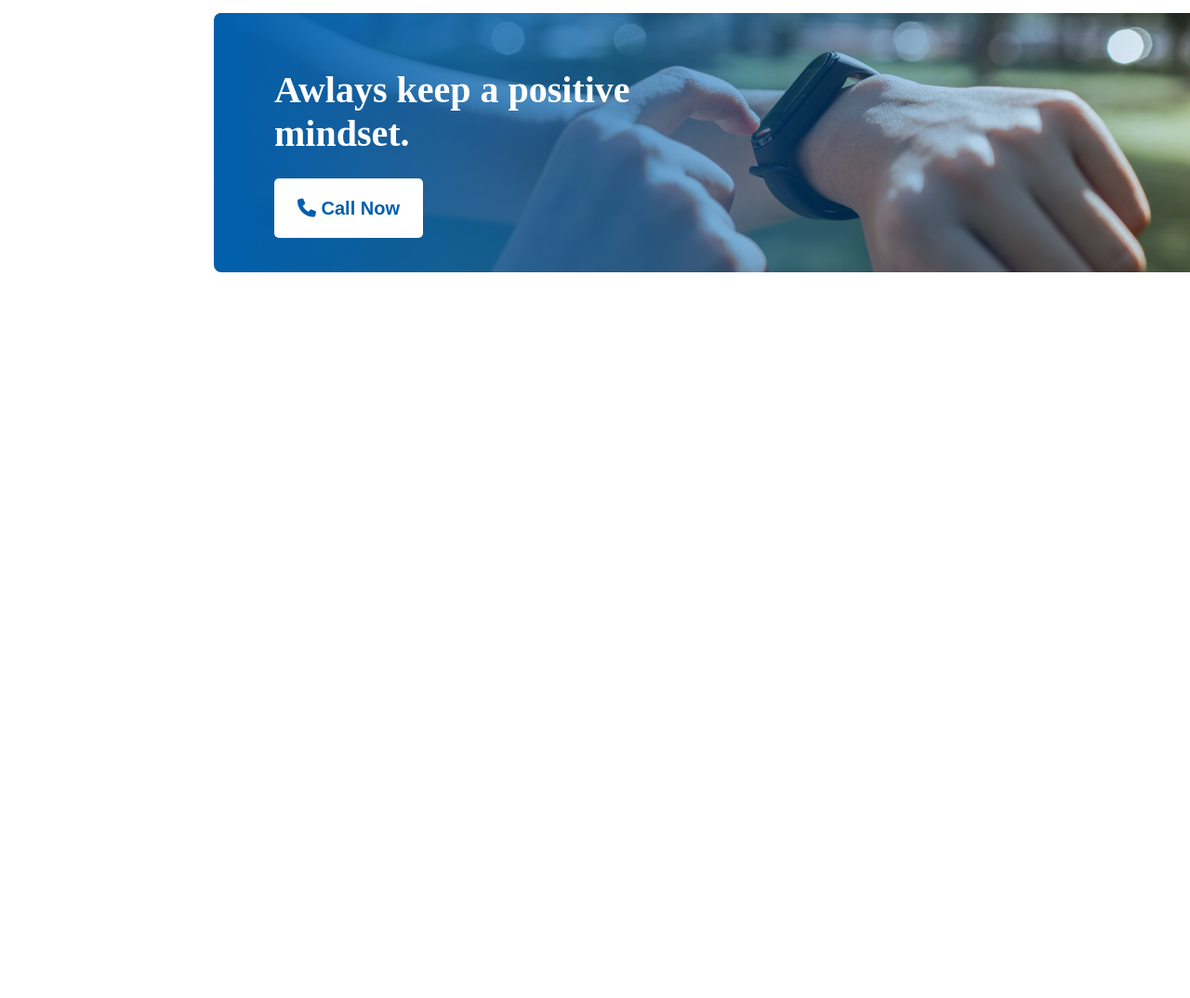
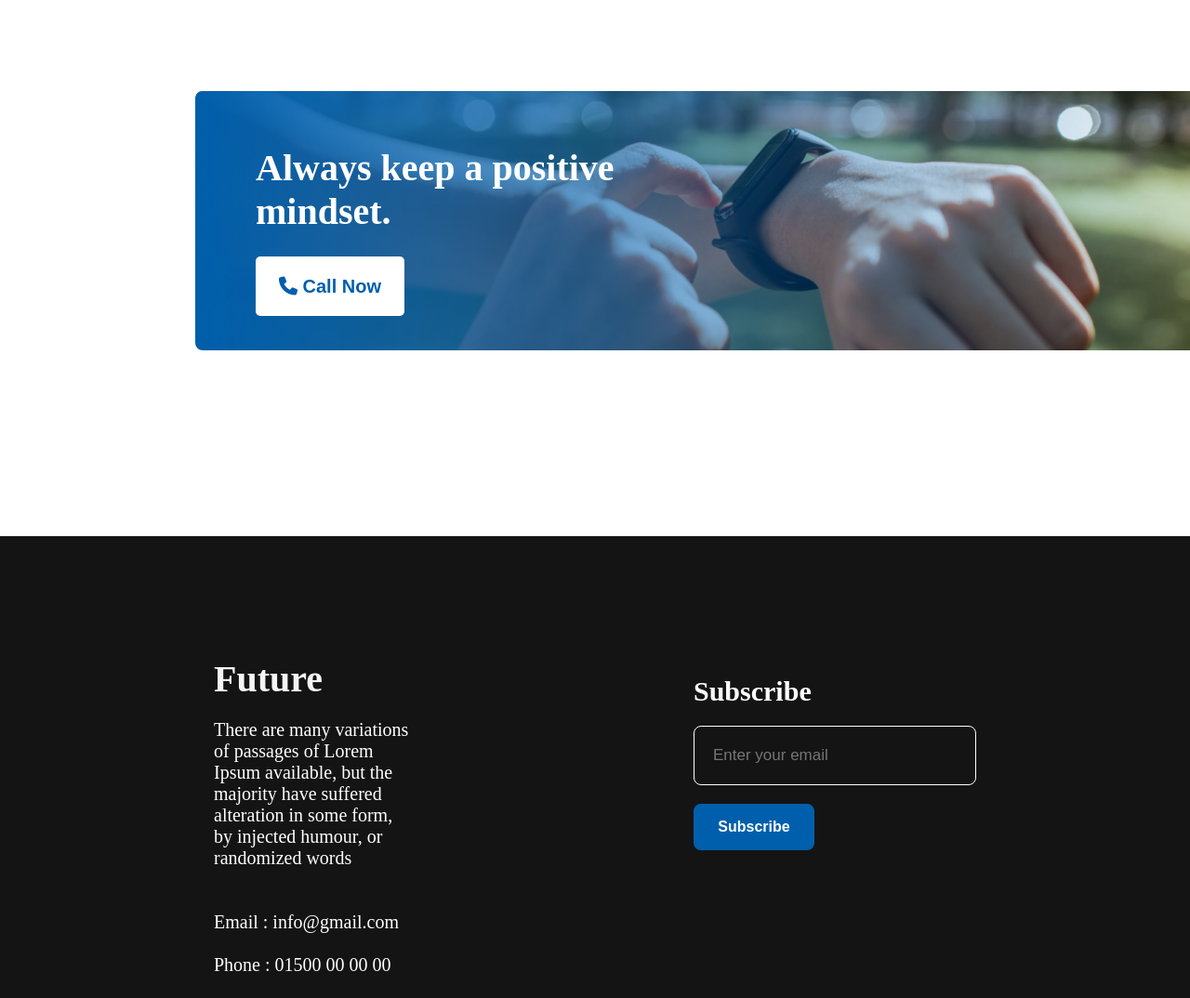
Before and after one commit to RISHAD-prog/new-year-resolution-plan, a plain HTML site: page index.html in a window 1280 px wide. Shown: the part 2046-3120 px from the top of the page at 93% size. Before the commit the page ends 2379 px from the top, so only its background shows below. Drawn offline with Linux system fonts and the light colour scheme.

Commit message:
Rishad resolution 3.0

```diff
--- a/index.html
+++ b/index.html
@@ -71,20 +71,37 @@
                     <p class="skill-description">I want to quit</p>
                 </div>
                 <div>
-                    <img src="./images/icons/ecom.png" alt="ecommerce" class="skill-img">
-                    <h3 class="skill-title">Ecommerce</h3>
+                    <img src="./images/icons/ecom.png" alt="e-commerce" class="skill-img">
+                    <h3 class="skill-title">E-Commerce</h3>
                     <p class="skill-description">I want to develop</p>
                 </div>
             </div>
         </section>
         <section class="contact">
-            <h3 class="motivation-text">Awlays keep a positive
+            <h3 class="motivation-text">Always keep a positive
                 mindset.</h3>
             <button><i class="fa-solid fa-phone"></i> Call Now</button>
         </section>
     </main>
     <footer>
-
+        <div class="footer">
+            <div class="footer-links">
+                <h3 class="footer-title">Future</h3>
+                <p class="footer-description">There are many variations of passages of Lorem Ipsum
+                    available, but the majority have suffered alteration in some
+                    form, by injected humour, or randomized words<br><br><br>
+                    Email : info@gmail.com <br><br>
+                    Phone : 01500 00 00 00
+                </p>
+                <img src="./images/icons/fb.png" alt="fb"><img src="./images/icons/youtube.png" alt="youtube"><img
+                    src="./images/icons/twitter.png" alt="twitter">
+            </div>
+            <div class="subscription">
+                <h4 class="subscription-title">Subscribe</h4>
+                <input type="email" name="" id="" placeholder="Enter your email">
+                <input type="submit" value="Subscribe">
+            </div>
+        </div>
     </footer>
 </body>
 
--- a/styles/new-year-planning.css
+++ b/styles/new-year-planning.css
@@ -86,6 +86,7 @@
 
 .learning-plan {
     margin-top: 80px;
+    margin-bottom: 100px;
 }
 
 .learning-plan-title {
@@ -114,11 +115,11 @@
 }
 
 .contact {
-    margin: 40px 230px;
+    margin: 40px 210px;
     background-image: url("../images/gradient1.png"), url("../images/watch.png");
     background-repeat: no-repeat;
     background-size: cover;
-    width: 1140px;
+    width: 1100px;
     height: 280px;
     border-radius: 8px;
     border: 0;
@@ -143,3 +144,73 @@
     font-weight: 600;
     font-size: 20px;
 }
+
+footer {
+    margin-top: 200px;
+    background-color: #151414;
+}
+
+.footer {
+    display: flex;
+    gap: 50px;
+}
+
+.footer-title {
+    color: whitesmoke;
+    font-size: 40px;
+    font-weight: 700;
+}
+
+.footer-links {
+    margin: 130px 50px 130px 230px;
+}
+
+.footer-description {
+    margin-top: 20px;
+    color: #FFFFFF;
+    font-size: 20px;
+    margin-bottom: 30px;
+}
+
+.subscription {
+    margin: 150px 230px 240px 200px;
+}
+
+.subscription-title {
+    color: #FFFFFF;
+    font-weight: 600;
+    font-size: 30px;
+    margin-bottom: 20px;
+}
+
+.subscription input[type="email"] {
+    font-size: 17px;
+    width: 280px;
+    height: 60px;
+    background-color: #151414;
+    color: #F3F3F3;
+    border-radius: 8px;
+    border: 1px solid white;
+    padding-left: 20px;
+    margin-bottom: 20px;
+}
+
+.subscription input[type="submit"] {
+    font-weight: 600;
+    font-size: 16px;
+    width: 130px;
+    height: 50px;
+    background-color: #005FAC;
+    color: #FFFFFF;
+    padding: 10px;
+    border-radius: 8px;
+    border: 0;
+}
+
+.subscription input[type="submit"]:hover {
+    background-color: rgba(7, 7, 6, 0.575);
+}
+
+.footer-links img {
+    margin-right: 10px;
+}
```
